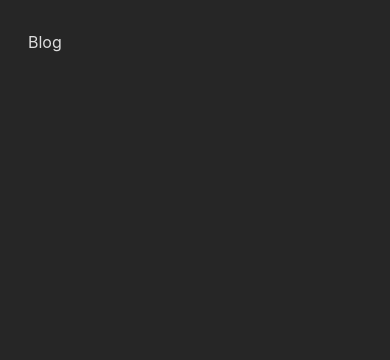
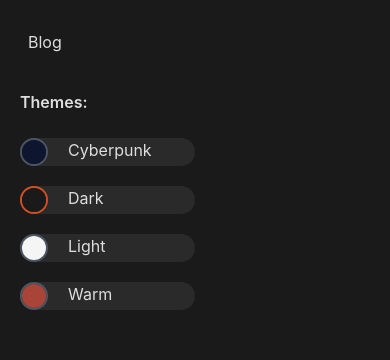
Before and after one commit to RevenantEverest/Stefischer, a React (Vite) app: page / in a window 390 px wide. Both pictures are taken after a click on the element 355 px from the left and 40 px from the top of the page. Shown: the part 282-642 px from the top of the page. Built offline with nearby package versions, Linux system fonts and the light colour scheme.

Commit message:
Add ThemeChanger to MobileNav

```diff
--- a/src/navigation/MobileNav/MobileNav.tsx
+++ b/src/navigation/MobileNav/MobileNav.tsx
@@ -1,9 +1,11 @@
-import React, { PropsWithChildren } from 'react';
-import { motion } from 'framer-motion';
-
 import type { Location } from 'react-router-dom';
 import type { Route } from '@@types/routes';
 
+import React, { PropsWithChildren } from 'react';
+import { motion } from 'framer-motion';
+import { Flex } from 'reflexbox';
+
+import { ThemeChangerContainer } from '@@containers/index';
 import MobileNavRoute from './MobileNavRoute';
 
 export interface MobileNavProps {
@@ -42,8 +44,12 @@ function MobileNav({ location, routes, isOpen, setIsOpen }: PropsWithChildren<Mo
     };
 
     return(
-        <motion.div key="mobile-nav" className="z-10 absolute bg-neutral-800 w-screen h-screen" initial={initial} animate={animate} exit={exit} transition={transition}>
+        <motion.div key="mobile-nav" className="z-10 absolute bg-background w-screen h-screen" initial={initial} animate={animate} exit={exit} transition={transition}>
             {renderRoutes()}
+            <Flex className="flex-col gap-6 w-3/6 pl-5 pt-5">
+                <p className="font-semibold">Themes:</p>
+                <ThemeChangerContainer />
+            </Flex>
         </motion.div>
     );
 };
```
